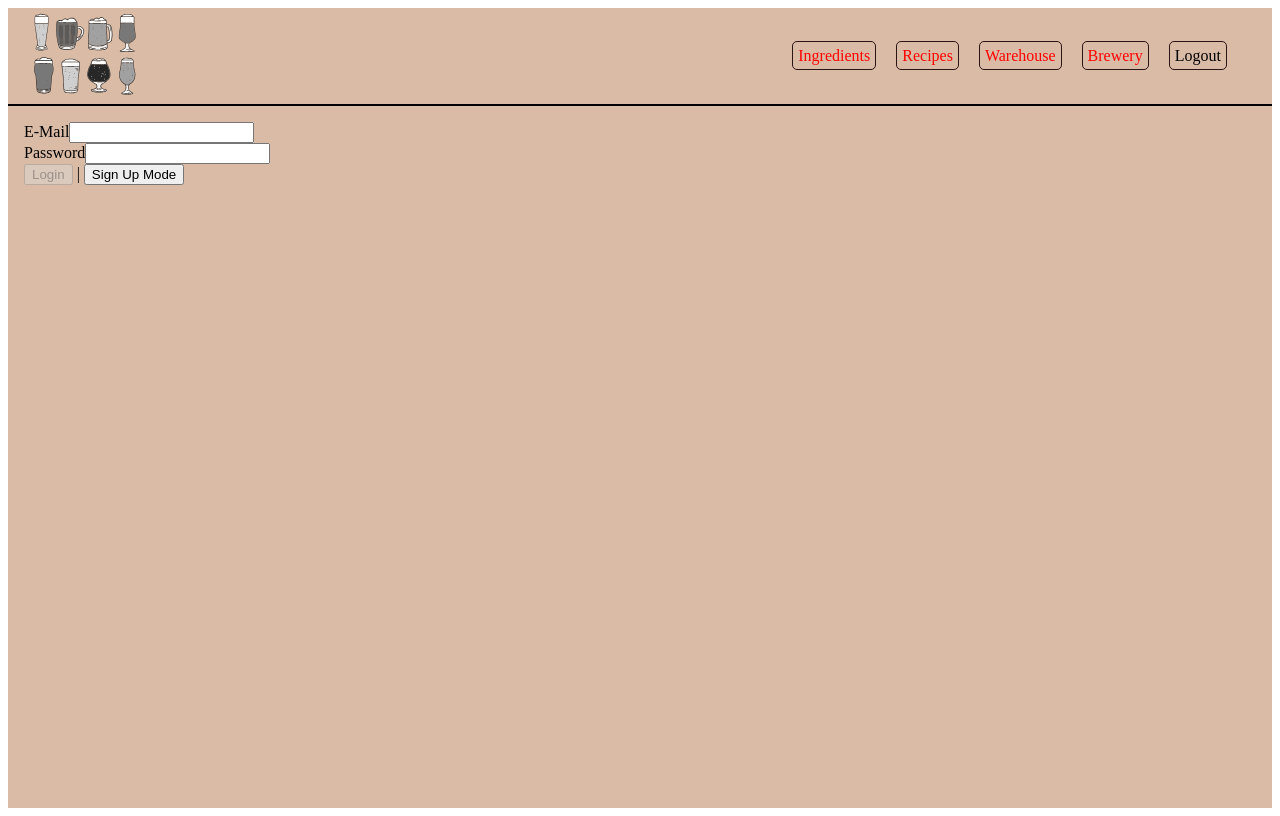
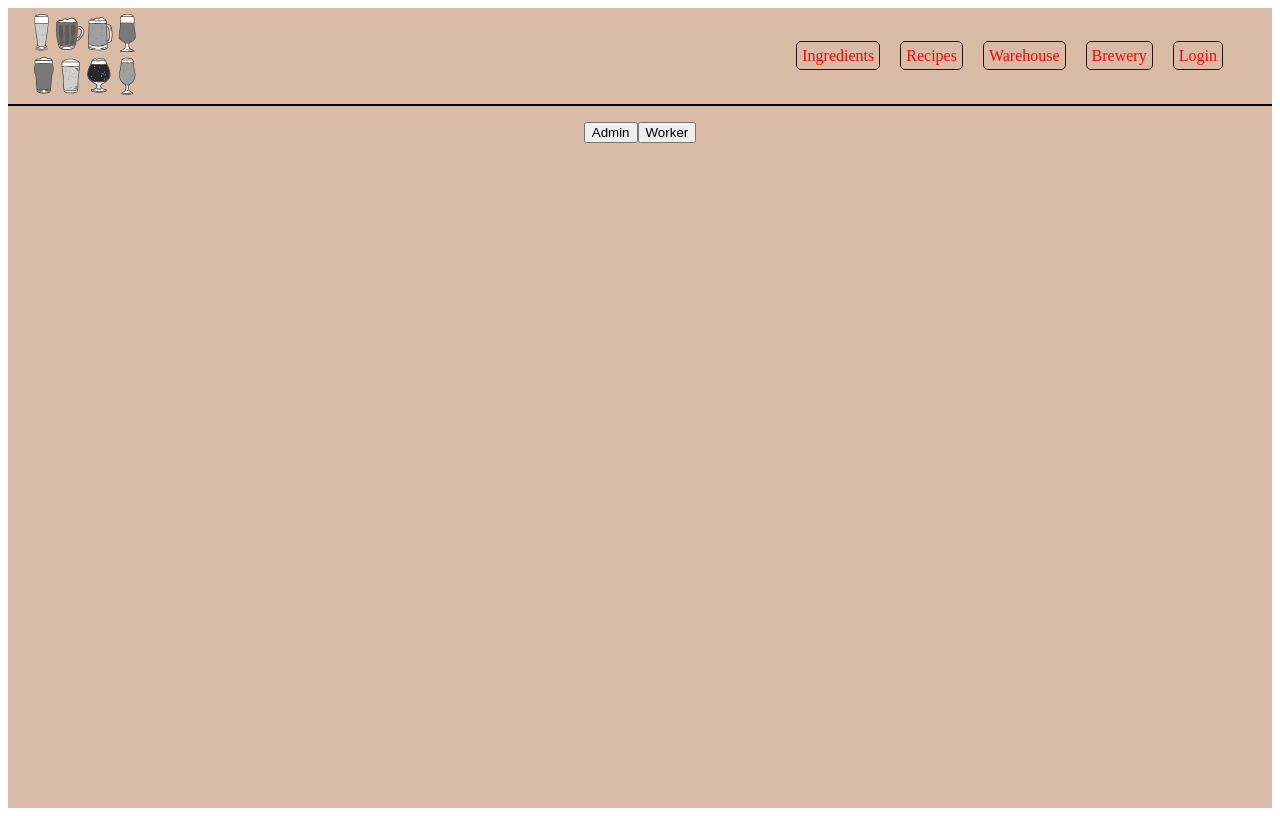
Before and after one commit to tomiludanyi/brew-manager, an Angular app: page /admin/login in a window 1280 px wide. Built offline with nearby package versions, Linux system fonts and the light colour scheme.

Commit message:
login simplified

```diff
--- /dev/null
+++ b/src/app/auth/auth.component.css
@@ -0,0 +1,3 @@
+.buttons {
+    text-align: center;
+}
--- a/src/app/auth/auth.component.html
+++ b/src/app/auth/auth.component.html
@@ -1,12 +1,4 @@
-<form [formGroup]="authForm" (ngSubmit)="onSubmit(authForm)">
-    <div>
-        <label for="email">E-Mail</label>
-        <input type="text" id="email" formControlName="email">
-    </div>
-    <div>
-        <label for="password">Password</label>
-        <input type="password" id="password" formControlName="password">
-    </div>
-    <button type="submit" [disabled]="!authForm.valid">{{ isLoginMode ? 'Login' : 'Sign Up' }}</button> |
-    <button (click)="onSwitchMode()" type="button">{{ isLoginMode ? 'Sign Up Mode' : 'Login Mode' }}</button>
-</form>
+<div class="buttons">
+    <button type="button" (click)="onSubmit('Admin')">Admin</button>
+    <button type="button" (click)="onSubmit('Worker')">Worker</button>
+</div>
--- a/src/app/auth/auth.component.ts
+++ b/src/app/auth/auth.component.ts
@@ -1,58 +1,29 @@
-import { Component, OnInit } from "@angular/core";
-import { FormBuilder, FormGroup, Validators } from "@angular/forms";
+import { Component } from "@angular/core";
 import { Router } from "@angular/router";
-import { Observable } from "rxjs";
-import { AuthResponseData, AuthService } from "./auth.service";
+import { AuthService } from "./auth.service";
+import { User } from "./user.model";
 
 @Component({
     selector: 'app-auth',
-    templateUrl: './auth.component.html'
+    templateUrl: './auth.component.html',
+    styleUrls: ['./auth.component.css']
 })
-export class AuthComponent implements OnInit {
-    authForm!: FormGroup;
-    isLoginMode = true;
-    isLoading = false;
-    error: string = '';
+export class AuthComponent {
 
-    constructor(private fb: FormBuilder, private authService: AuthService, private router: Router) {
+    user: User = new User(false);
+
+    constructor(private router: Router, private authService: AuthService) {
     }
 
-    ngOnInit() {
-        this.authForm = this.fb.group({
-            email: ['', Validators.required],
-            password: ['', Validators.required]
-        });
-    }
-
-    onSwitchMode() {
-        this.isLoginMode = !this.isLoginMode;
-    }
-
-    onSubmit(authForm: FormGroup) {
-        if (!authForm.valid) {
-            return;
+    onSubmit(role: string) {
+        if (role === 'Admin') {
+            this.user.isAdmin = true;
+            this.router.navigate(['/brewery']).then(r => r);
+        } else {
+            this.user.isAdmin = false;
+            this.router.navigate(['/recipe-list']).then(r => r);
         }
-        const email = this.authForm.get('email')?.value;
-        const password = this.authForm.get('password')?.value;
-
-        let authObservable: Observable<AuthResponseData>;
-
-        this.isLoading = true;
-        if (this.isLoginMode) {
-            this.authService.login(email, password);
-        } else {
-            this.authService.signup(email, password);
-        }
-
-        // authObservable.subscribe(responseData => {
-        //     console.log(responseData);
-        //     this.isLoading = false;
-        //     this.router.navigate(['/brewery']);
-        //     authForm.reset();
-        // }, errorMessage => {
-        //     console.log(errorMessage);
-        //     this.error = errorMessage;
-        //     this.isLoading = false;
-        // });
+        this.authService.login();
+        this.authService.setUser(this.user);
     }
 }
--- a/src/app/auth/auth.service.ts
+++ b/src/app/auth/auth.service.ts
@@ -1,7 +1,6 @@
-import { HttpClient, HttpErrorResponse } from "@angular/common/http";
 import { Injectable } from "@angular/core";
 import { Router } from "@angular/router";
-import { BehaviorSubject, catchError, of, tap, throwError } from "rxjs";
+import { BehaviorSubject } from "rxjs";
 import { User } from "./user.model";
 
 export interface AuthResponseData {
@@ -12,141 +11,23 @@ export interface AuthResponseData {
 @Injectable({ providedIn: 'root' })
 export class AuthService {
 
-    user = new BehaviorSubject<User>(new User('', '', '', new Date()));
-    private tokenExpirationTimer: any;
-    private serverUrl = 'http://localhost:2000';
+    user = new BehaviorSubject(new User(true));
+    isLoggedIn = false;
 
-    constructor(private http: HttpClient, private router: Router) {
+    constructor(private router: Router) {
     }
 
-    signup(email: string, password: string) {
-        this.http.post<AuthResponseData>(`${this.serverUrl}/users`, {
-            email: email,
-            password: password,
-        }).pipe(
-            catchError(this.handleError),
-            tap(resData => {
-                if (resData.userFound && resData.token) {
-                    this.handleAuthentication(email, resData.token);
-                }
-            })
-        ).subscribe();
-    }
-
-    login(email: string, password: string) {
-        return this.http.post<AuthResponseData>(`${this.serverUrl}/login`, {
-            email: email,
-            password: password,
-        }).pipe(
-            catchError(this.handleError),
-            tap(resData => {
-                if (resData.userFound && resData.token) {
-                    this.handleAuthentication(email, resData.token);
-                }
-            })
-        ).subscribe();
-    }
-
-    getUser() {
-        return this.http.get<User>(`${this.serverUrl}/get-user`, {
-            headers: {
-                Authorization: `Bearer ${this.getToken()}`
-            }
-        }).pipe(
-            catchError(this.handleError),
-            tap(user => {
-                if (user) {
-                    this.user.next(user);
-                }
-            })
-        );
+    login() {
+        this.isLoggedIn = true;
     }
 
     logout() {
-        this.user.next(new User('', '', '', new Date()));
+        this.isLoggedIn = false;
         this.router.navigate(['/admin/login']).then(r => r);
         localStorage.removeItem('userData');
-        if (this.tokenExpirationTimer) {
-            clearTimeout(this.tokenExpirationTimer);
-        }
-        this.tokenExpirationTimer = null;
     }
 
-    autoLogin() {
-        const userDataString = localStorage.getItem('userData');
-
-        if (!userDataString) {
-            return of(false);
-        }
-
-        const userData: {
-            email: string,
-            _token: string,
-            _tokenExpirationDate: string
-        } = JSON.parse(userDataString);
-
-        if (!userData) {
-            return of(false);
-        }
-
-        const loadedUser = new User(userData.email, '', userData._token, new Date(userData._tokenExpirationDate));
-
-        if (loadedUser.token) {
-            this.user.next(loadedUser);
-            const expirationDuration = new Date(userData._tokenExpirationDate).getTime() - new Date().getTime();
-            this.autoLogout(expirationDuration);
-
-            return of(true);
-        } else {
-            return of(false);
-        }
-    }
-
-    autoLogout(expirationDuration: number) {
-        this.tokenExpirationTimer = setTimeout(() => {
-            this.logout();
-        }, expirationDuration);
-    }
-
-    private handleAuthentication(email: string, token: string) {
-        const user = new User(email, '', token, this.calculateExpirationDate(3600)); // 1 hour expiration
+    setUser(user: User) {
         this.user.next(user);
-        this.autoLogout(3600 * 1000);
-        localStorage.setItem('userData', JSON.stringify(user));
-    }
-
-    private calculateExpirationDate(expirationInSeconds: number): Date {
-        return new Date(new Date().getTime() + expirationInSeconds * 1000);
-    }
-
-    private getToken(): string | null {
-        const userDataString = localStorage.getItem('userData');
-        if (userDataString) {
-            const userData: { _token: string } = JSON.parse(userDataString);
-            return userData._token;
-        }
-        return null;
-    }
-
-    private handleError(errorRes: HttpErrorResponse) {
-        let errorMessage = 'An unknown error occurred!';
-        if (!errorRes.error || !errorRes.error.message) {
-            return throwError(errorMessage);
-        }
-        switch (errorRes.error.message) {
-            case 'EMAIL_EXISTS':
-                errorMessage = 'The email already exists.';
-                break;
-            case 'EMAIL_NOT_FOUND':
-                errorMessage = 'The email could not be found.';
-                break;
-            case 'INVALID_PASSWORD':
-                errorMessage = 'Invalid password.';
-                break;
-            case 'INVALID_LOGIN_CREDENTIALS':
-                errorMessage = 'Invalid login credentials!';
-                break;
-        }
-        return throwError(errorMessage);
     }
 }
--- a/src/app/auth/user.model.ts
+++ b/src/app/auth/user.model.ts
@@ -1,15 +1,6 @@
 export class User {
     constructor(
-        public email: string,
-        public id: string,
-        private _token: string,
-        private _tokenExpirationDate: Date
+        public isAdmin: boolean
     ) {}
 
-    get token() {
-        if (!this._tokenExpirationDate || new Date() > this._tokenExpirationDate) {
-            return null;
-        }
-        return this._token;
-    }
 }
--- a/src/app/header/header.component.html
+++ b/src/app/header/header.component.html
@@ -3,12 +3,14 @@
         <a [routerLink]="['']"><img class="beers-image" src="assets/beers.svg" alt="beers"></a>
         <nav>
             <ul class="navbar-items">
-                <li *ngIf="isAuthenticated"><a [routerLink]="['/ingredient-list']">Ingredients</a></li>
-                <li *ngIf="isAuthenticated"><a [routerLink]="['/recipe-list']">Recipes</a></li>
-                <li *ngIf="isAuthenticated"><a [routerLink]="['/ingredient-handler']">Warehouse</a></li>
-                <li *ngIf="isAuthenticated"><a [routerLink]="['/brewery']">Brewery</a></li>
-                <li *ngIf="!isAuthenticated"><a [routerLink]="['/admin/login']">Login</a></li>
-                <li *ngIf="isAuthenticated"><a (click)="onLogout()">Logout</a></li>
+                <ng-container *ngIf="authService.user | async as user">
+                    <li *ngIf="user.isAdmin"><a [routerLink]="['/ingredient-list']">Ingredients</a></li>
+                    <li *ngIf="user.isAdmin"><a [routerLink]="['/recipe-list']">Recipes</a></li>
+                    <li *ngIf="user.isAdmin"><a [routerLink]="['/ingredient-handler']">Warehouse</a></li>
+                    <li *ngIf="user.isAdmin"><a [routerLink]="['/brewery']">Brewery</a></li>
+                </ng-container>
+                <li *ngIf="!authService.isLoggedIn"><a [routerLink]="['/admin/login']">Login</a></li>
+                <li *ngIf="authService.isLoggedIn"><a (click)="logout()">Logout</a></li>
             </ul>
         </nav>
     </div>
--- a/src/app/header/header.component.ts
+++ b/src/app/header/header.component.ts
@@ -1,5 +1,4 @@
-import { Component, OnDestroy, OnInit } from '@angular/core';
-import { Subscription } from "rxjs";
+import { Component } from '@angular/core';
 import { AuthService } from "../auth/auth.service";
 
 @Component({
@@ -7,28 +6,11 @@ import { AuthService } from "../auth/auth.service";
   templateUrl: './header.component.html',
   styleUrls: ['./header.component.scss']
 })
-export class HeaderComponent implements OnInit, OnDestroy {
-    isAuthenticated = false;
-    private userSub!: Subscription;
-
-    constructor(private authService: AuthService) {
+export class HeaderComponent {
+    constructor(public authService: AuthService) {
     }
 
-    ngOnInit(): void {
-        this.userSub = this.authService.user.subscribe(user => {
-            this.isAuthenticated = !!user;
-            // console.log(user);
-            // console.log(!user);
-            // console.log(!!user);
-        });
-    }
-
-    onLogout() {
+    logout() {
         this.authService.logout();
     }
-
-    ngOnDestroy(): void {
-        this.userSub.unsubscribe();
-    }
-
 }
--- a/src/app/ingredients/ingredient.service.ts
+++ b/src/app/ingredients/ingredient.service.ts
@@ -71,7 +71,7 @@ export class IngredientService {
                     resetOnComplete: true,
                     resetOnError: true
                 }),
-                // shareReplay(), I makes trouble when I want to subtract required ingredient amount in brewery checkIngredients(), its original purpose was to prevent flashing in the UI
+                // shareReplay(), It makes trouble when I want to subtract required ingredient amount in brewery checkIngredients(), its original purpose was to prevent flashing in the UI
                 catchError(error => {
                     console.error('Error fetching ingredients:', error);
                     throw error;
```
Also changed, not shown: src/app/app.component.ts (+2 -11 lines), src/app/auth/auth.guard.ts (+2 -18 lines).
